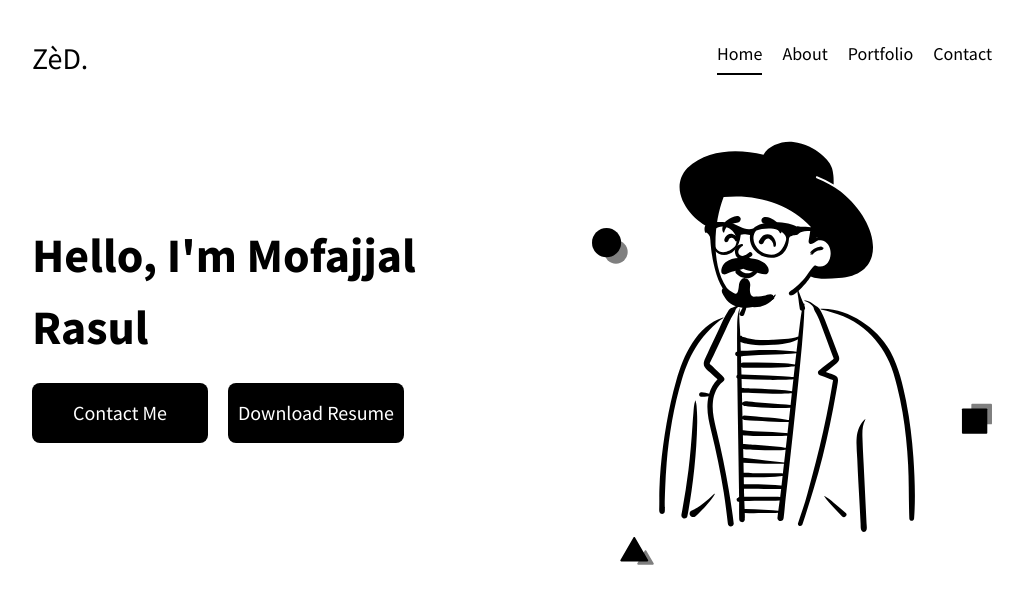
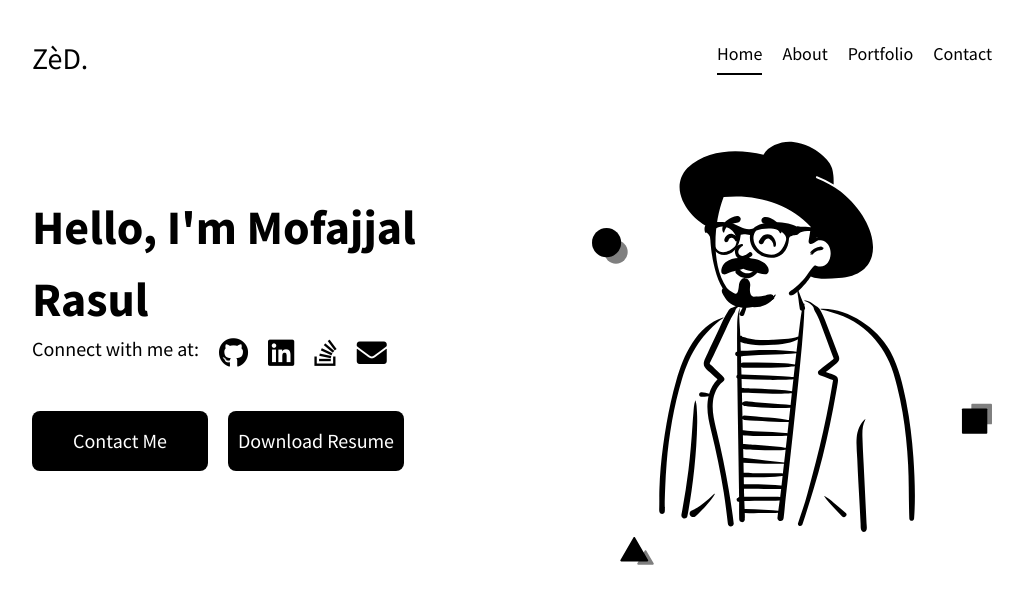
Before and after one commit to zunayed-arp/portfoliome, a React (Create React App) app: page / in a window 1280 px wide. Shown: the top 604 px of the page, without its empty margins (128-1151 px from the left). Built offline with nearby package versions, Linux system fonts and the light colour scheme.

Commit message:
Add Links to external profiles
Signed-off-by: ZèD <imzihad@gmail.com>

```diff
--- a/public/index.html
+++ b/public/index.html
@@ -22,6 +22,11 @@
       work correctly both with client-side routing and a non-root public URL.
       Learn how to configure a non-root public URL by running `npm run build`.
     -->
+  <!--
+        fontawesome CDN library
+    -->
+  <link rel="stylesheet" href="https://use.fontawesome.com/releases/v5.15.4/css/all.css"
+    integrity="sha384-DyZ88mC6Up2uqS4h/KRgHuoeGwBcD4Ng9SiP4dIRy0EXTlnuz47vAwmeGwVChigm" crossorigin="anonymous">
   <title>Mofajjal Rasul | Full-Stack Web Developer</title>
 </head>
 
--- a/src/Components/Home/Home.tsx
+++ b/src/Components/Home/Home.tsx
@@ -7,7 +7,24 @@ const Home = () => {
         <div className="flex justify-between -mt-20">
             <div className="md:w-1/2 my-auto">
                 <h1 className="text-5xl font-bold leading-normal">Hello, I'm Mofajjal <br /> Rasul</h1>
-                <div className="flex space-x-5">
+                <ul className="flex space-x-5 text-3xl inline-block">
+                    <li>
+                        <p className="text-xl">Connect with me at:</p>
+                    </li>
+                    <li>
+                        <a target="_blank" rel="noreferrer" href="https://github.com/IMZihad21"><i className="fab fa-github"></i></a>
+                    </li>
+                    <li>
+                        <a target="_blank" rel="noreferrer" href="https://www.linkedin.com/in/imzihad21"><i className="fab fa-linkedin"></i></a>
+                    </li>
+                    <li>
+                        <a target="_blank" rel="noreferrer" href="https://stackoverflow.com/users/16378127"><i className="fab fa-stack-overflow"></i></a>
+                    </li>
+                    <li>
+                        <a target="_blank" rel="noreferrer" href="mailto:imzihad@gmail.com"><i className="fas fa-envelope"></i></a>
+                    </li>
+                </ul>
+                <div className="flex space-x-5 mt-5">
                     <Link to="contact">
                         <button className="bg-black text-xl text-white inline-block mt-5 w-44 py-4 rounded-lg">Contact Me</button>
                     </Link>
```
